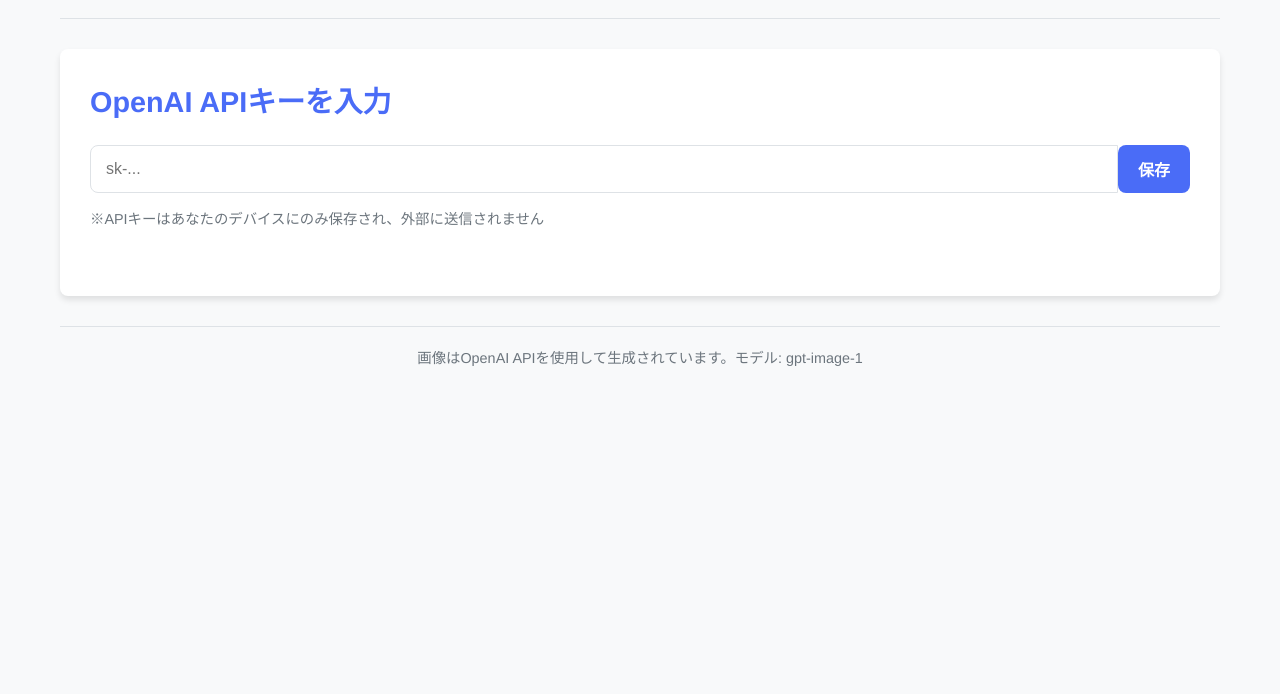
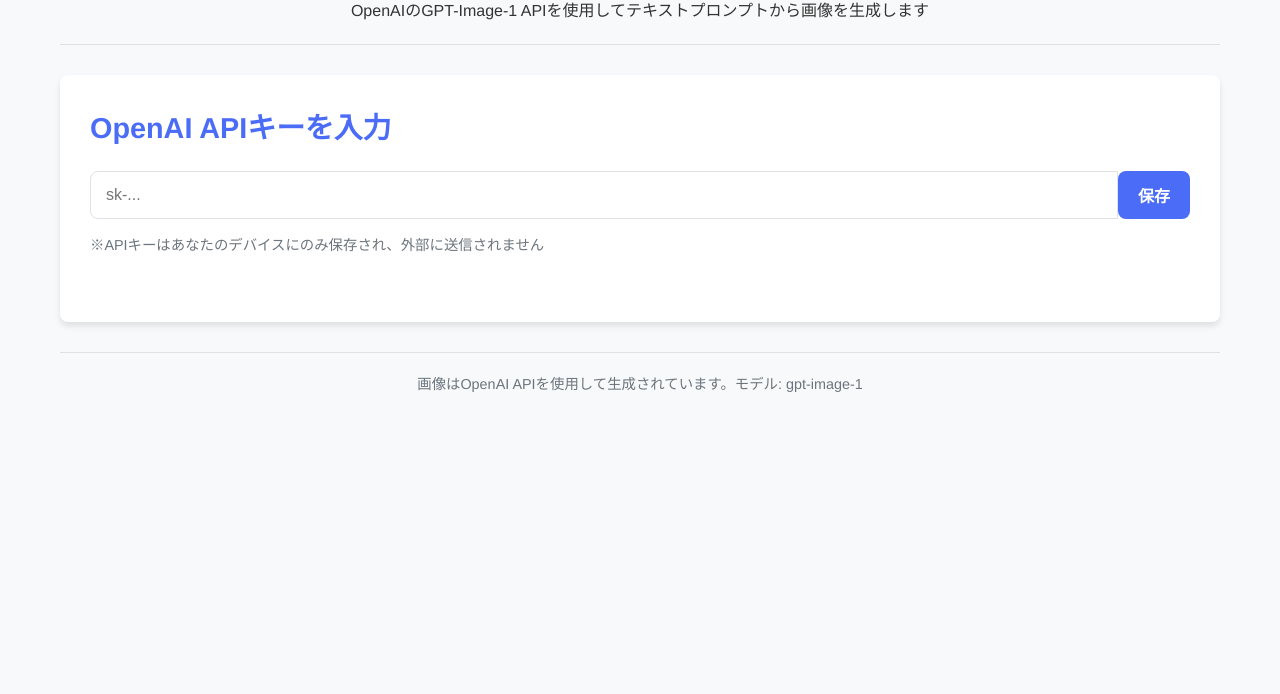
Before and after one commit to AichiroFunakoshi/4o_image_generationv3.0, a plain HTML site: page index.html in a window 1280 px wide. Shown: the part 106-800 px from the top of the page. Drawn offline with Linux system fonts and the light colour scheme.

Commit message:
feat: アプリの説明文をヘッダーに追加

```diff
--- a/index.html
+++ b/index.html
@@ -11,6 +11,7 @@
     <div class="container">
         <header>
             <h1>ImageCraft AI</h1>
+            <p class="app-description">OpenAIのGPT-Image-1 APIを使用してテキストプロンプトから画像を生成します</p>
         </header>
 
         <main>
```
